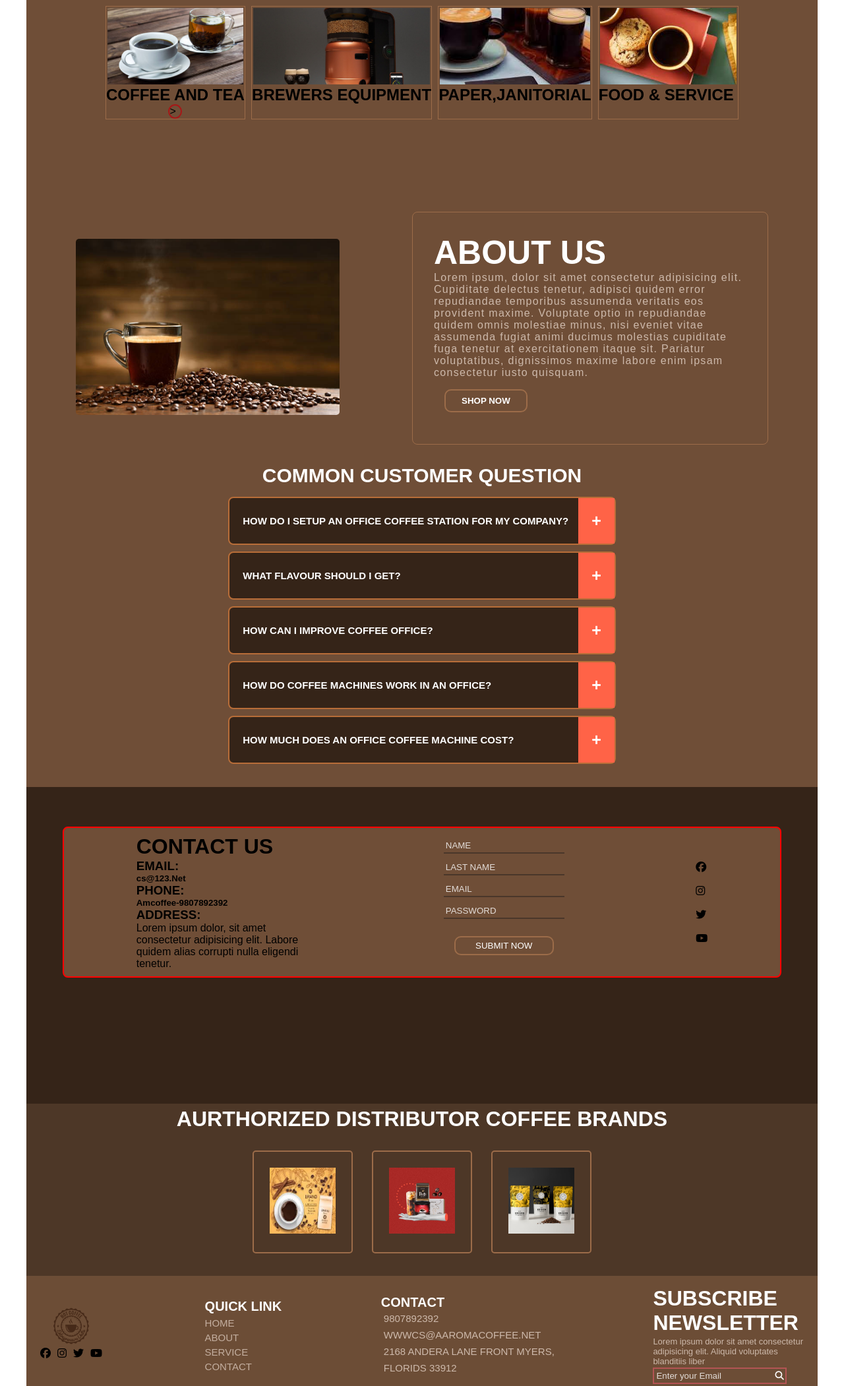
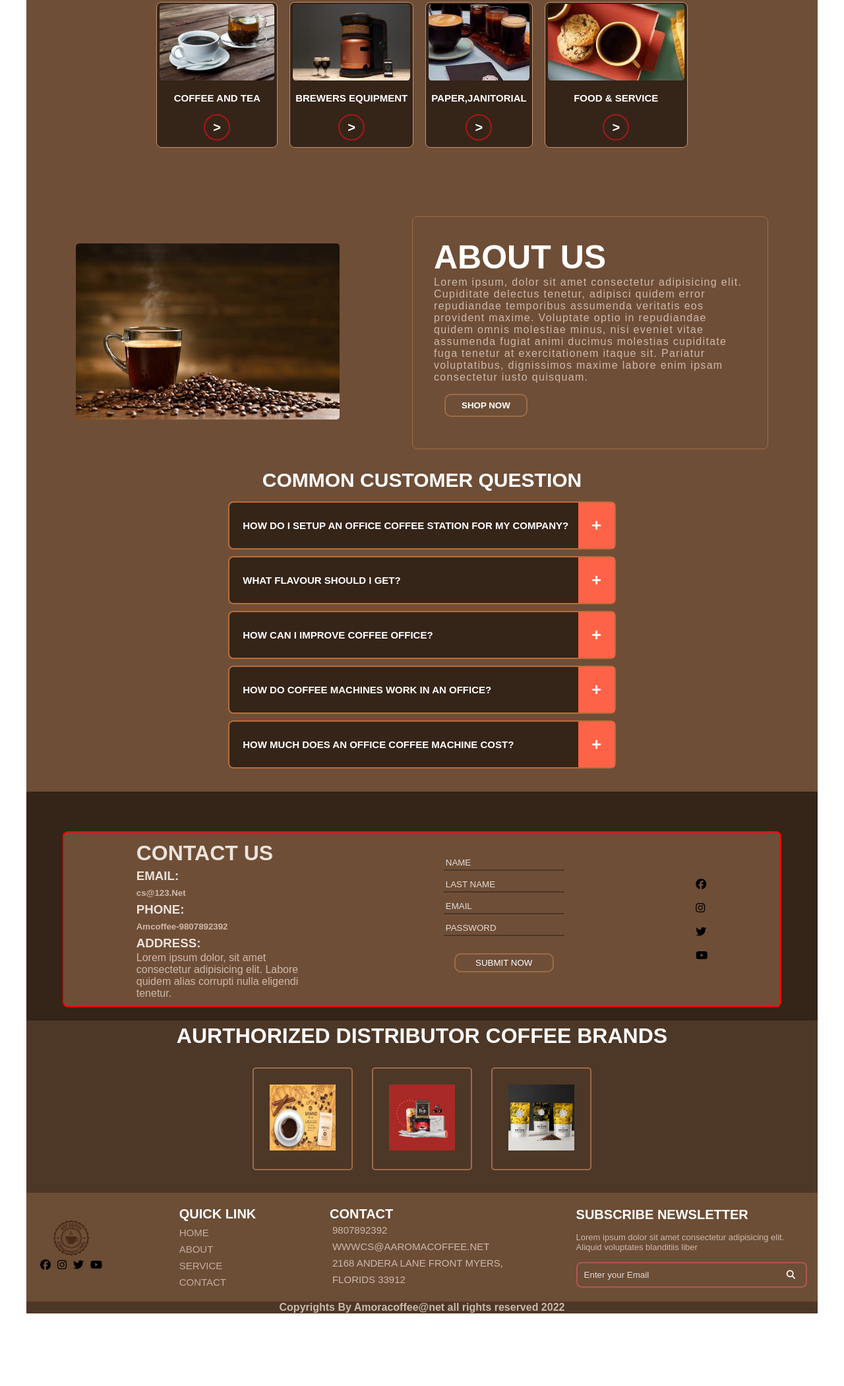
Before and after one commit to purwanchalavi/sitecoffee, a plain HTML site: page index.html in a window 1280 px wide. Shown: the part 630-2731 px from the top of the page at 66% size. After the commit the page ends 2621 px from the top, so only its background shows below. Drawn offline with nearby package versions, Linux system fonts and the light colour scheme.

Commit message:
final commit

```diff
--- a/index.html
+++ b/index.html
@@ -8,7 +8,7 @@
     <link rel="stylesheet" href="style.css" />
     <link
       rel="stylesheet"
-      href="https://fonts.googleapis.com/css2?family=Material+Symbols+Outlined:opsz,wght,FILL,GRAD@20..48,100..700,0..1,-50..200"
+      href="https://fonts.googleapism/css2?family=Material+Symbols+Outlined:opsz,wght,FILL,GRAD@20..48,100..700,0..1,-50..200"
     />
     <script
       src="https://kit.fontawesome.com/478f80564f.js"
@@ -19,7 +19,7 @@
     <header>
       <div class="main-c">
       <div class="logo">
-        <a href="#"><img src="clogo.png" alt="coffee logo" /> </a>
+        <a href="#"><img src="clogo.png" alt="coffee logo" /></a>
       </div>
       <nav>
         <ul>
@@ -58,7 +58,6 @@
       <h1 id="hu">OUR SERVICES</h1>
       <div class="wrap">
         <div class="box-container">
-          <!-- <h1>OUR SERVICE</h1> -->
           <div class="box">
             <div class="im">
               <img src="candf.jpg" class="rounded-corners" alt="c" />
@@ -71,18 +70,21 @@
               <img src="brw.jpg" class="rounded-corners" alt="b" />
             </div>
             <h1>BREWERS EQUIPMENT</h1>
+            <div class="ic">></div>
           </div>
           <div class="box">
             <div class="im">
               <img src="pandp.jpeg" class="rounded-corners" alt="p" />
             </div>
             <h1>PAPER,JANITORIAL</h1>
+            <div class="ic">></div>
           </div>
           <div class="box">
             <div class="im">
               <img src="fandd.jpeg" class="rounded-corners" alt="f" />
             </div>
             <h1>FOOD & SERVICE</h1>
+            <div class="ic">></div>
           </div>
         </div>
       </div>
@@ -227,10 +229,11 @@
           <h1>SUBSCRIBE NEWSLETTER</h1>
           <p>
             Lorem ipsum dolor sit amet consectetur adipisicing elit. Aliquid
-            voluptates blanditiis liber</p>
+            voluptates blanditiis liber
+          </p>
             <div class="lst">
-         <input id="rem" type="email" placeholder="Enter your Email">
-          <button type="button"><i class="fa-solid fa-magnifying-glass"></i> </button>
+            <input id="rem" type="email" placeholder="Enter your Email">
+            <button type="button"><i class="fa-solid fa-magnifying-glass"></i> </button>
         </div>
         </div>
       </div>
--- a/style.css
+++ b/style.css
@@ -37,10 +37,14 @@ ul{
 li a{
     border: 1px solid rgb(158, 80, 80);
     border-radius: 20px;
-    padding: 5px 12px;
+    padding: 7px 35px;
     color: white;
     font-size: 10px;
+    font-weight: 800;
 
+}
+li a:hover{
+    background-color: #4d3727;
 }
 .wrapper{
     display: flex;
@@ -96,20 +100,24 @@ li a{
 .box-container{
 
     max-width: 1200px;
+    margin: 0 auto;
     display: flex;
-    justify-content: space-between;
+    justify-content: center;
     background-color: #6F4E37;
-    margin: 0 auto;
+    gap: 18px;
 
 }
 .wrap{
     max-width: 90%;
     margin: 0 auto;
-    padding: 60px;
+    padding: 1.5rem;
 }
 
 .box{
-    border: 1px solid #9c6c49;
+    border: 1px solid #c59370;
+    border-radius: 8px;
+    background-color: #352418;
+    padding-bottom: 10px;
 }
 input{
    outline: none;
@@ -127,6 +135,8 @@ input{
 #hu{
     text-align: center;
     color: white;
+    font-size: 50px;
+    font-weight: 800;
 }
 #l1{
     display: flex;
@@ -195,13 +205,23 @@ form{
 .im{
     width: 100%;
     height: 120px;
+
 }
 .im > img{
     max-width: 100%;
     width: 100%;
     height: 100%;
     object-fit: cover;
-    padding: 2px 2px;
+    padding: 2px 4px;
+    border-radius: 8px;
+
+}
+.box > h1{
+    padding: 1rem 0.5rem;
+    color: #fff;
+    font-weight: 800;
+    font-size: 15px;
+   text-align: center;
 }
 .wp{
     display: flex;
@@ -323,7 +343,6 @@ form{
     margin: 0 auto;
     padding: 20px 55px;
     background-color:#352418;
-    height: 60vh;
 
 }
 .all-c{
@@ -372,6 +391,20 @@ form{
 }
 .l{
     width: 25%;
+    color: #ebe3dd;
+}
+.l > h1{
+    padding: 3px 0;
+}
+.lp h3{
+    padding: 2px 0;
+}
+.lp h5{
+    padding: 5px 0;
+    color: #cdb9ab;
+}
+.lp p{
+    color: #cdb9ab;
 }
 .m-a > img{
     width: 100px;
@@ -414,20 +447,21 @@ form{
 .ql h1{
     font-size: 20px;
     color: #fff;
+    font-weight: 800;
 }
 .ql{
     display: flex;
     flex-direction: column;
-    justify-content: space-between;
+    justify-content: start;
     align-items: flex-start;
     padding: 5px;
-    gap: 5px;
+    gap: 8px;
 
 
 }
 .ql a{
     color:#cdb9ab;
-    font-weight: 300;
+    font-weight: 400;
     font-size: 15px;
     opacity: 0.9;
 }
@@ -451,14 +485,16 @@ h4{
 }
 
 .con{
-    width: 20%;
+    width: 30%;
     display: flex;
+    justify-content:center ;
     flex-direction: column;
-    align-items: flex-start;
-    gap: 2px;
+    gap: 15px;
 }
 .con >h1{
     color: #fff;
+    font-size: 20px;
+    font-weight: 600;
 
 }
 .con > p{
@@ -475,17 +511,20 @@ h4{
     display: flex;
     border: 2px solid rgb(179, 84, 84);
     justify-content: space-between;
+    border-radius: 8px;
+
 }
 button{
     background-color: transparent;
     outline: none;
     border: none;
     color: #fff;
-    margin-right: 2px;
+    margin-right: 1rem;
 }
 #rem{
     outline: none;
     border-bottom: none;
+    padding: 10px;
 }
 .con p{
     color: #cdb9ab;
@@ -496,7 +535,19 @@ button{
 
     border: 2px solid rgb(167, 23, 23);
     border-radius: 50%;
-    width: 10%;
     margin: 0 auto;
+    display: flex;
+    justify-content: center;
     align-items: center;
+    height: 20px;
+    width: 20px;
+    padding: 18px;
+    color: #fff;
+    font-weight: 800;
+    font-size: 20px;
+    cursor: pointer;
+
 }
+.ic:hover{
+    background-color: #545517;
+}
```
